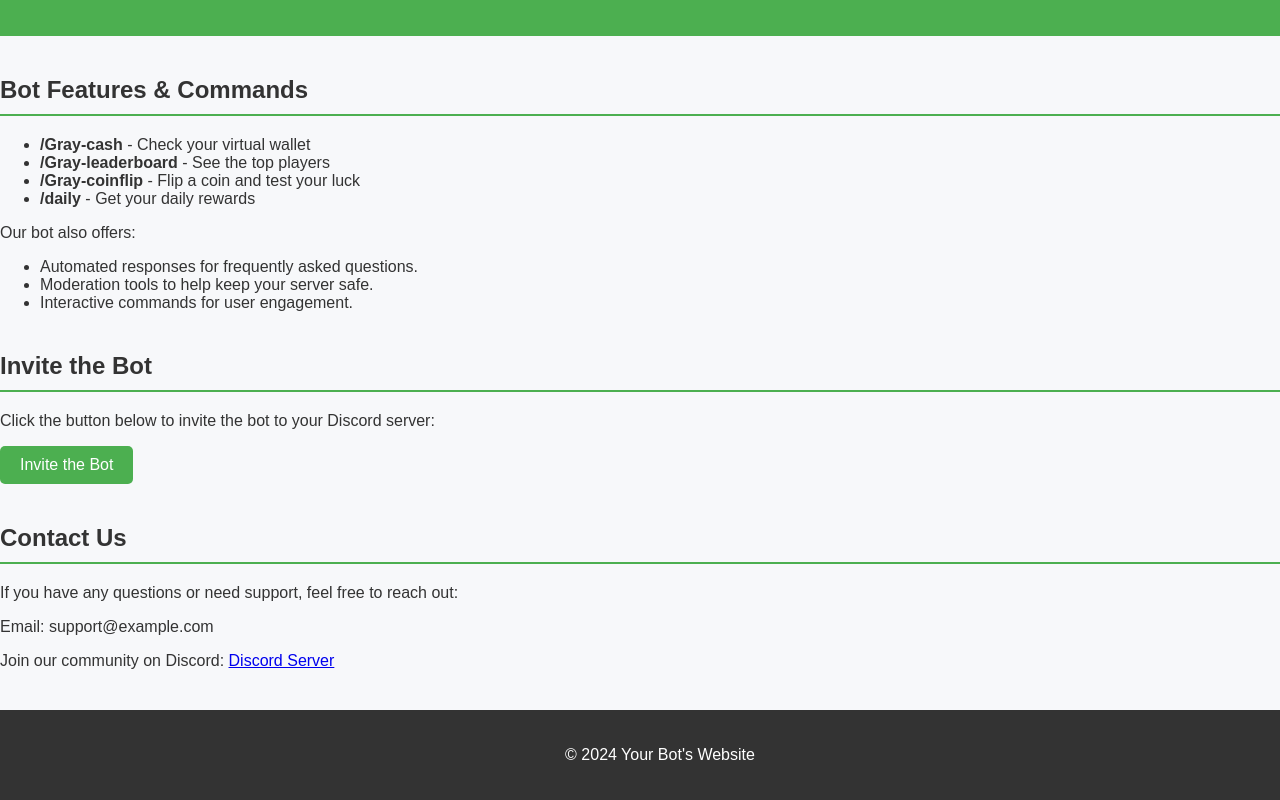
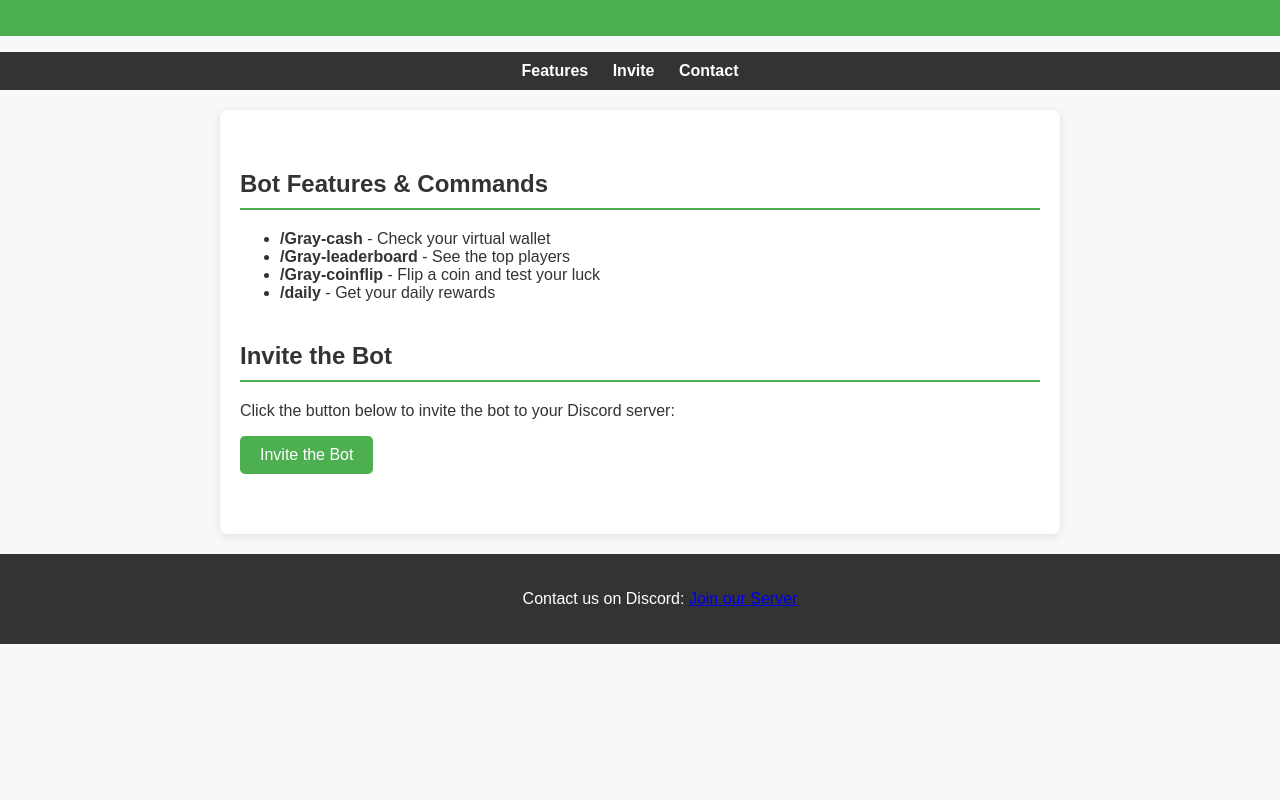
Before and after one commit to githubhitsdiff/githubhitsdiff.github.io, a plain HTML site: page index.html in a window 1280 px wide. Shown: the part 100-900 px from the top of the page. After the commit the page ends 800 px from the top, so only its background shows below. Drawn offline with Linux system fonts and the light colour scheme.

Commit message:
Update index.html

```diff
--- a/index.html
+++ b/index.html
@@ -8,10 +8,19 @@
 </head>
 <body>
     <header>
-        <h1>Notfiya Bot</h1>
-        <p>This bot is currently in beta testing</p>
+        <h1>Welcome to Your Bot's Website</h1>
+        <p>Your bot's home for all the features and commands!</p>
     </header>
 
+    <nav>
+        <ul>
+            <li><a href="#features">Features</a></li>
+            <li><a href="#invite">Invite</a></li>
+            <li><a href="#contact">Contact</a></li>
+        </ul>
+    </nav>
+
+    <main>
         <section id="features">
             <h2>Bot Features & Commands</h2>
             <ul>
@@ -20,12 +29,6 @@
                 <li><strong>/Gray-coinflip</strong> - Flip a coin and test your luck</li>
                 <li><strong>/daily</strong> - Get your daily rewards</li>
             </ul>
-        <p>Our bot also offers:</p>
-        <ul>
-            <li>Automated responses for frequently asked questions.</li>
-            <li>Moderation tools to help keep your server safe.</li>
-            <li>Interactive commands for user engagement.</li>
-        </ul>
         </section>
 
         <section id="invite">
@@ -33,16 +36,10 @@
             <p>Click the button below to invite the bot to your Discord server:</p>
             <a href="https://discord.com/oauth2/authorize?client_id=1302645407381323826&permissions=8&integration_type=0&scope=bot+applications.commands" class="invite-btn">Invite the Bot</a>
         </section>
-
-    <section id="contact">
-        <h2>Contact Us</h2>
-        <p>If you have any questions or need support, feel free to reach out:</p>
-        <p>Email: support@example.com</p>
-        <p>Join our community on Discord: <a href="https://discord.gg/xRsTBnD2Am">Discord Server</a></p>
-    </section>
+    </main>
 
     <footer>
-        <p>&copy; 2024 Your Bot's Website</p>
+        <p>Contact us on Discord: <a href="https://discord.gg/xRsTBnD2Am">Join our Server</a></p>
     </footer>
 
     <script src="script.js"></script>
```
Lines whose indentation alone changed are shown as unchanged.
